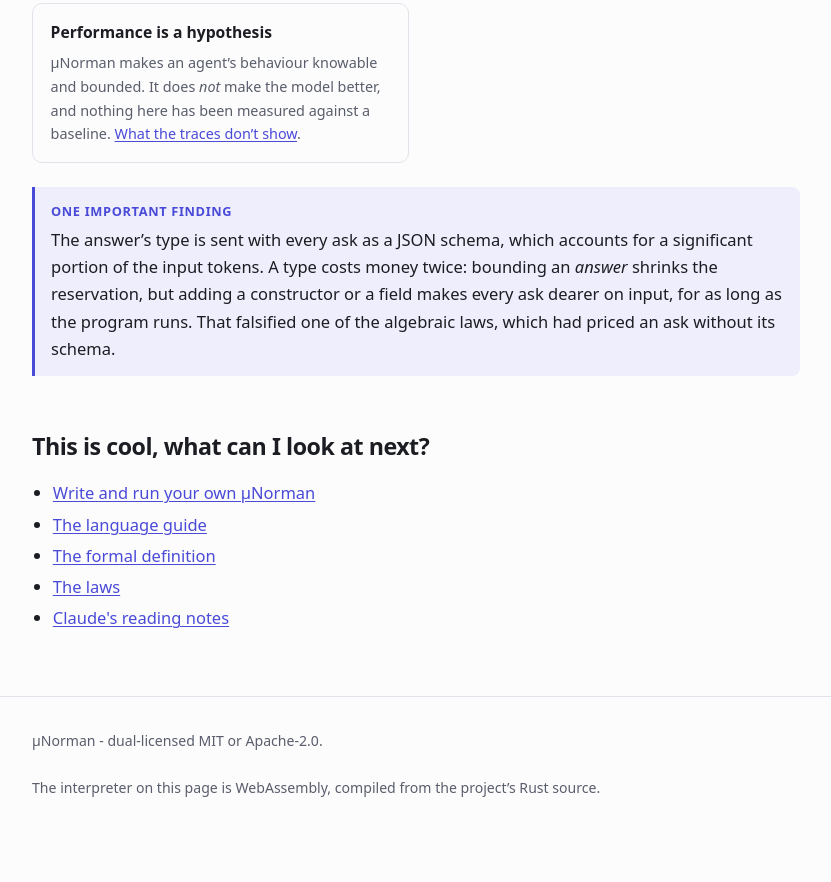
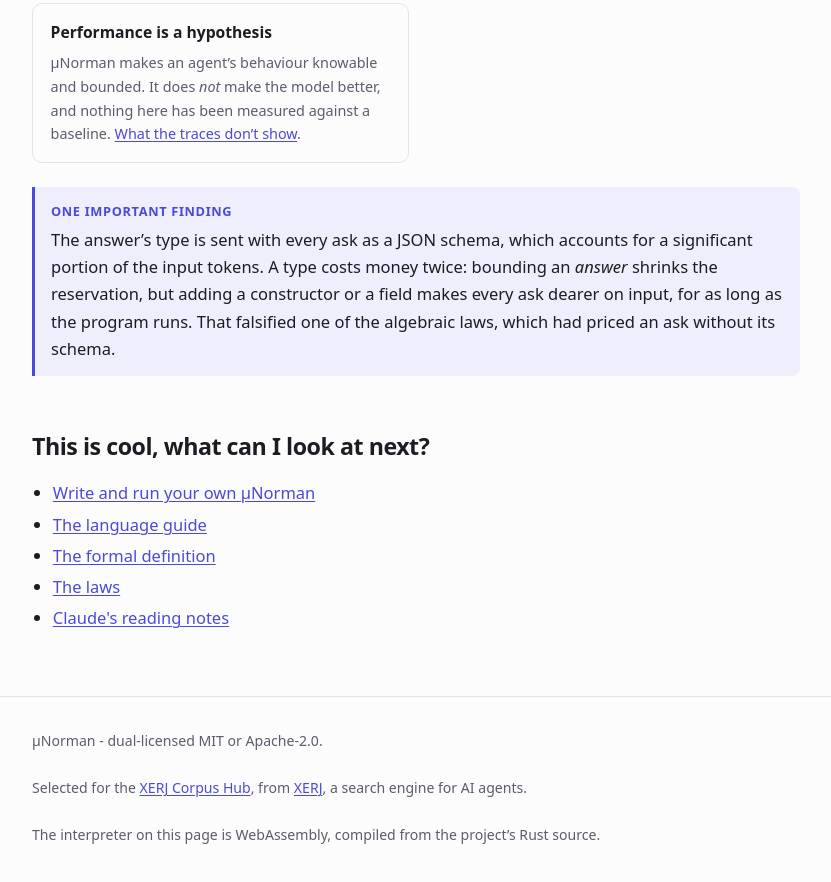
Before and after one commit to iliketocode2/Norman, a plain HTML site: page docs/index.html in a window 1280 px wide. Shown: the part 6786-7668 px from the top of the page, without its empty margins (224-1055 px from the left). Before the commit the page ends 7633 px from the top, so only its background shows below. Drawn offline with Linux system fonts and the light colour scheme.

Commit message:
update footer

```diff
--- a/docs/index.html
+++ b/docs/index.html
@@ -356,6 +356,7 @@
 <footer>
   <div class="wrap">
     <span>µNorman - dual-licensed MIT or Apache-2.0.</span>
+    <span>Selected for the <a href="https://hub.xerj.org/contributors/iliketocode2">XERJ Corpus Hub</a>, from <a href="https://github.com/xerj-org/xerj">XERJ</a>, a search engine for AI agents.</span>
     <span>The interpreter on this page is WebAssembly, compiled from the project&rsquo;s Rust source.</span>
   </div>
 </footer>
```
Also changed, not shown: docs/playground.html (+1 -0 lines), docs/reference.html (+1 -0 lines), docs/watch.html (+1 -0 lines).
